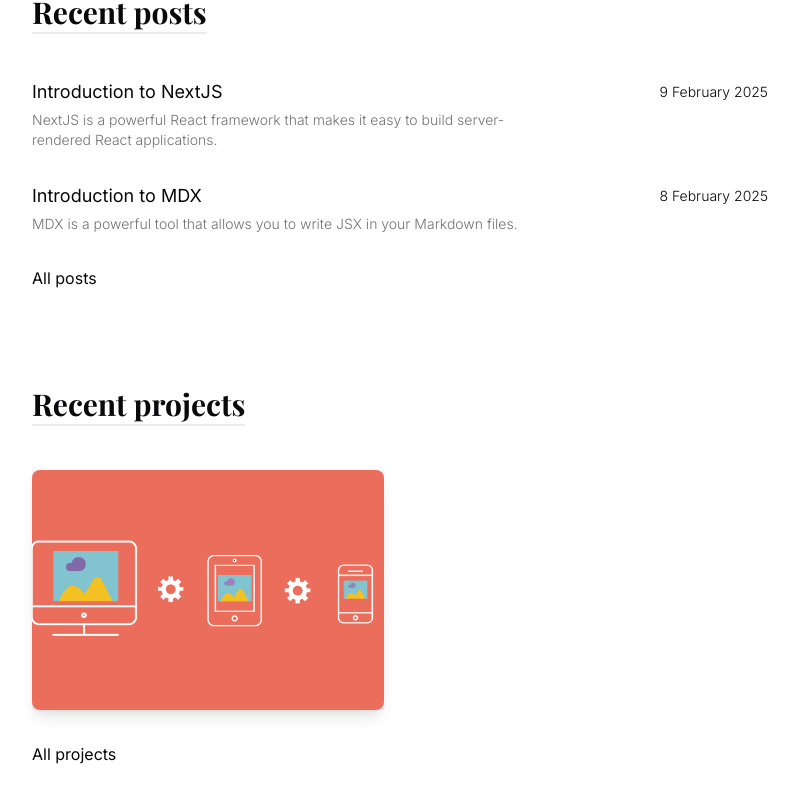
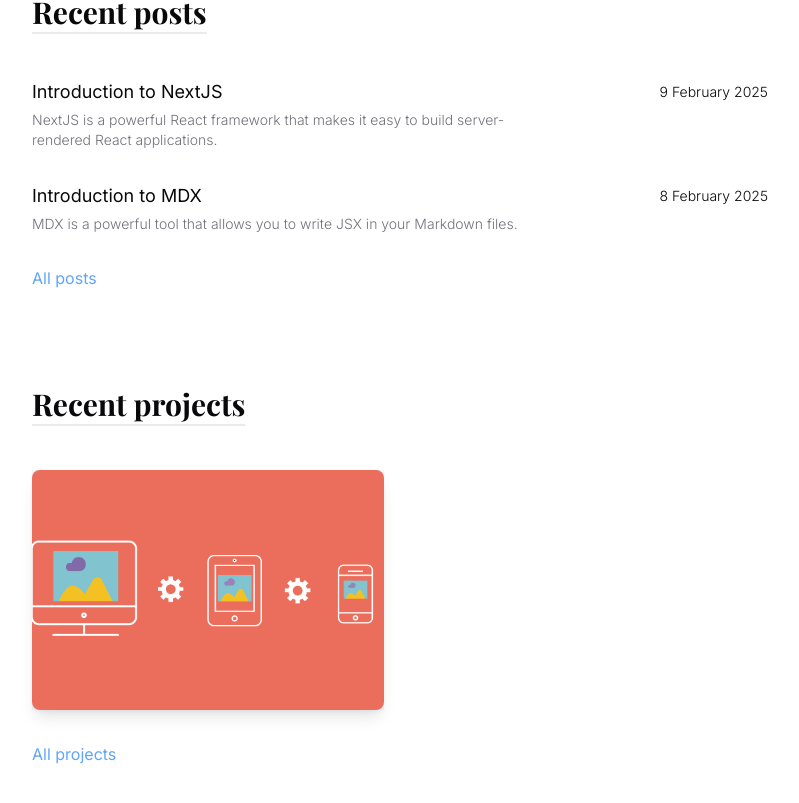
Before and after one commit to magda5281/portfolio, a Next.js app: page / in a window 1280 px wide. Shown: the part 249-1052 px from the top of the page, without its empty margins (240-1039 px from the left). Built offline with nearby package versions, Linux system fonts and the light colour scheme; a web font is replaced by a local one.

Commit message:
Add style to homepage links

```diff
--- a/components/recent-posts.tsx
+++ b/components/recent-posts.tsx
@@ -11,7 +11,7 @@ export default async function RecentPosts() {
         <h2 className='title mb-12'>Recent posts</h2>
         <Posts posts={posts} />
         <Link href='/posts' className='mt-8 inline-flex items-center'>
-          <span>All posts</span>
+          <span className='text-blue-400 hover:text-blue-500'>All posts</span>
         </Link>
       </div>
     </section>
--- a/components/recent-projects.tsx
+++ b/components/recent-projects.tsx
@@ -11,7 +11,9 @@ export default async function RecentProjects() {
         <h2 className='title mb-12'>Recent projects</h2>
         <Projects projects={projects} />
         <Link href='/posts' className='mt-8 inline-flex items-center'>
-          <span>All projects</span>
+          <span className='text-blue-400 hover:text-blue-500'>
+            All projects
+          </span>
         </Link>
       </div>
     </section>
```
